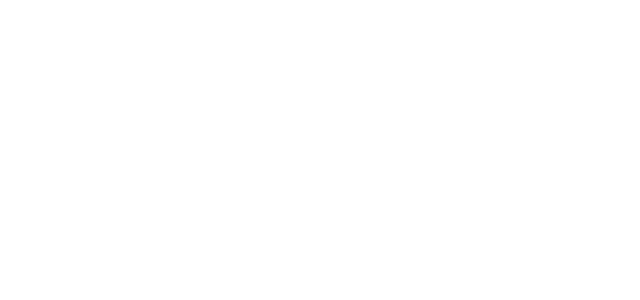
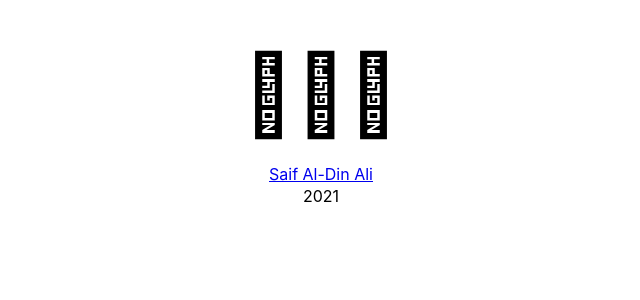
Before and after one commit to saifaldin14/MusicMaking, a React (Create React App) app in the folder music_making/: page / in a window 1280 px wide. Shown: the top 300 px of the page, without its empty margins (319-959 px from the left). Built offline with nearby package versions, Linux system fonts and the light colour scheme; the HTML template or start-up script is replaced by a standard one.

Commit message:
Update App.tsx

```diff
--- a/music_making/src/App.tsx
+++ b/music_making/src/App.tsx
@@ -1,8 +1,16 @@
 import React from "react";
+import { Footer } from "./components/Footer/Footer";
+import { Logo } from "./components/Logo/Logo";
 import "./App.css";
 
-function App() {
-  return <div className="App"></div>;
-}
+const App = () => {
+  return (
+    <div className="app">
+      <Logo />
+      <main className="app-content" />
+      <Footer />
+    </div>
+  );
+};
 
 export default App;
--- a/music_making/src/components/Logo/Logo.tsx
+++ b/music_making/src/components/Logo/Logo.tsx
@@ -1,7 +1,7 @@
 import React, { FunctionComponent } from "react";
 import "./style.css";
 
-const Logo: FunctionComponent = () => {
+export const Logo: FunctionComponent = () => {
   return (
     <h1 className="logo">
       <span role="img" aria-label="metal hand emoji">
@@ -16,5 +16,3 @@
     </h1>
   );
 };
-
-export default Logo;
```
